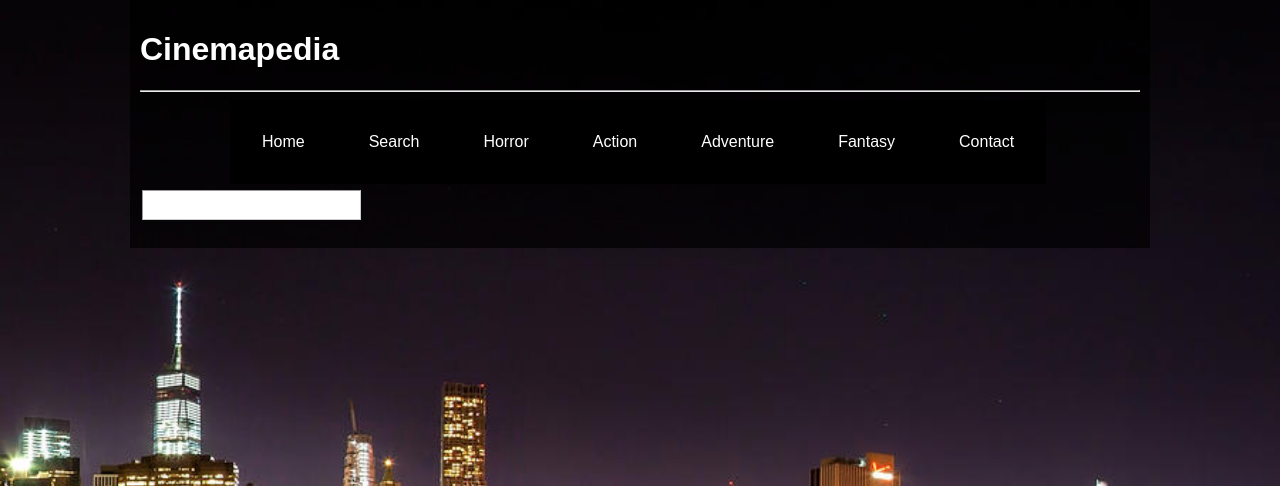
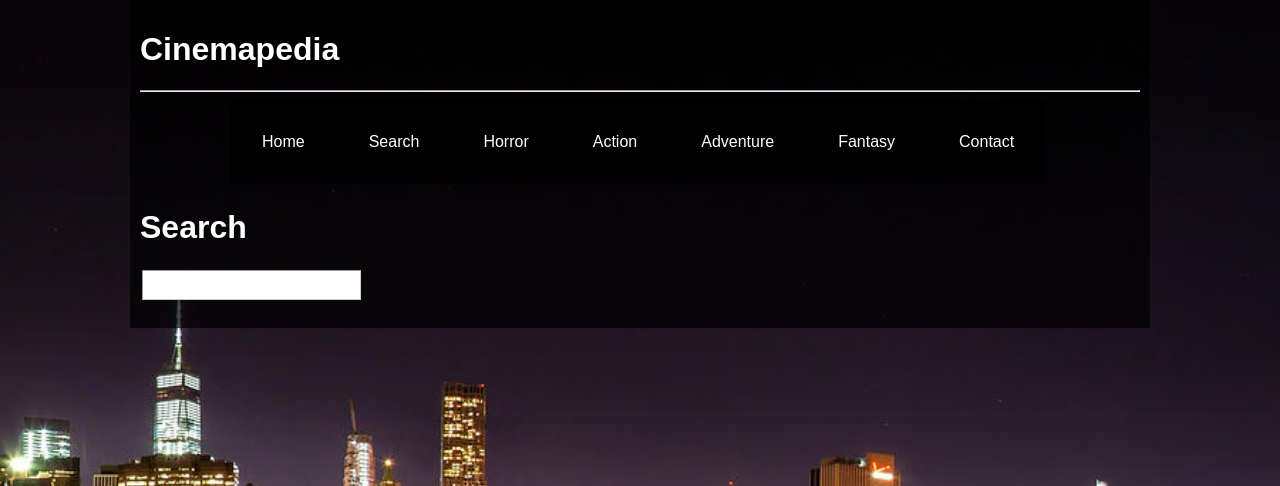
Before and after one commit to TrocanGabriel/MdsProject, a PHP site: page /index-search.php in a window 1280 px wide. Shown: the top 486 px of the page. Run offline with PHP 8.4, Linux system fonts and the light colour scheme.

Commit message:
Updated search page

```diff
--- a/cinemapedia/index-search.php
+++ b/cinemapedia/index-search.php
@@ -25,6 +25,7 @@
 		  <li class="home"><a href="index-contact.php"> Contact </a></li>
 	  </ul>
 	</div>
+	<h1>Search</h1>
 	<form action='' method='post'>
 		<input type='text' name='postSearch' value='<?php if(isset($error)){ echo $_POST['postSearch'];}?>'>
 		<p><input type='submit' name='submit' value='Submit' style="display: none"></p>
```
